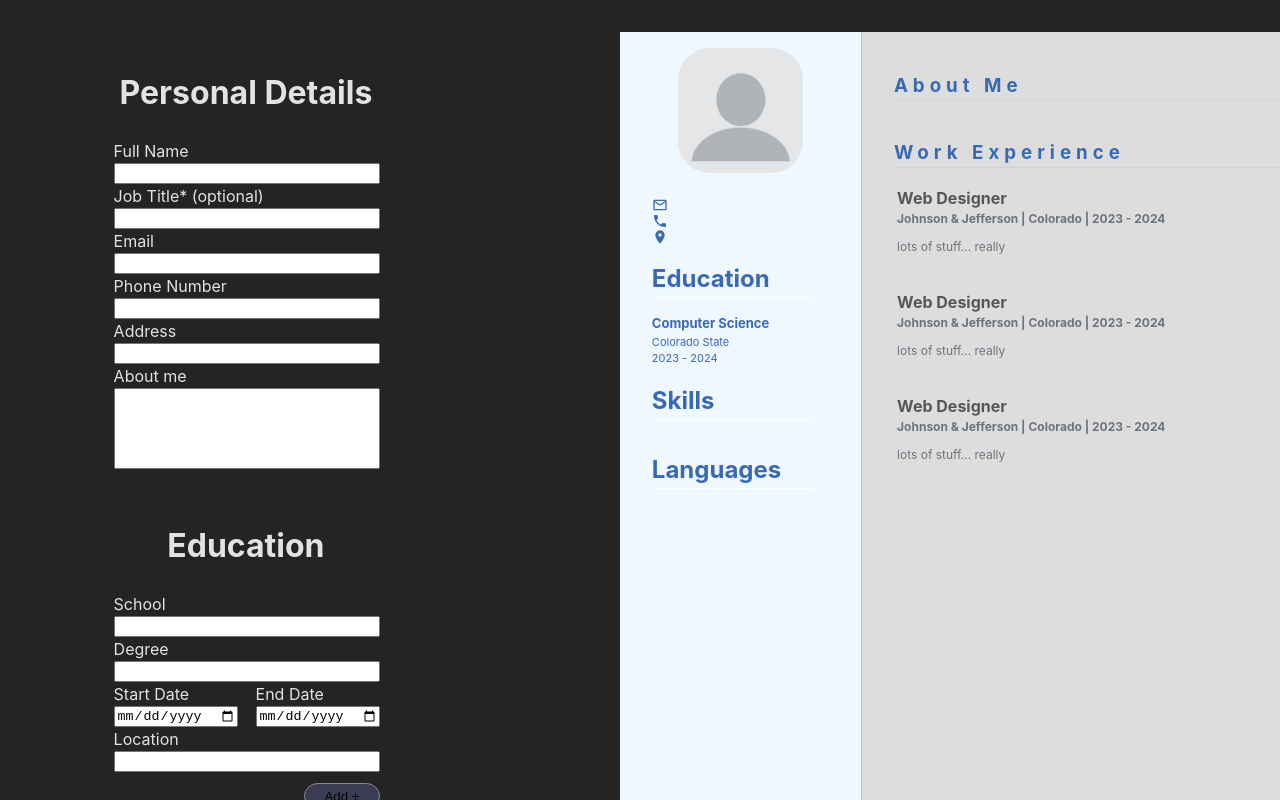
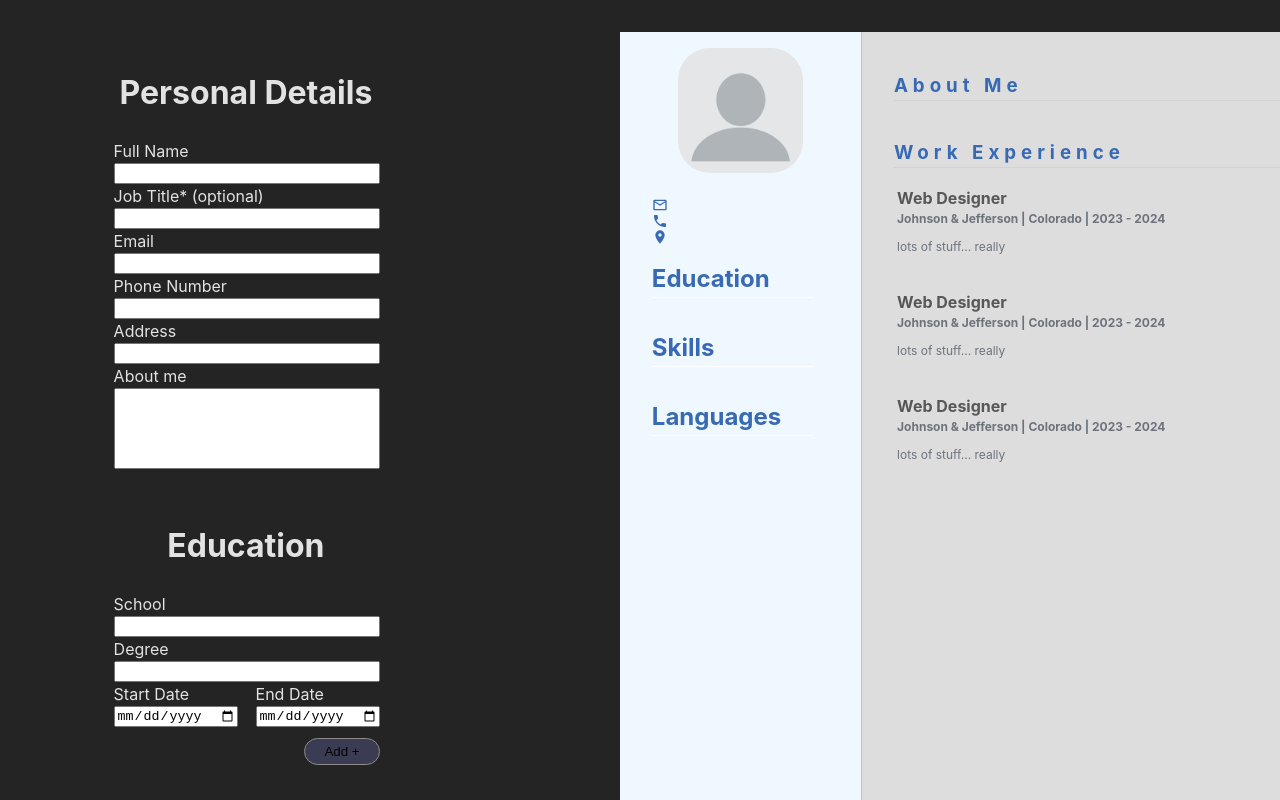
Before and after one commit to Jared588/cv-app, a React (Vite) app: page / in a window 1280 px wide. Shown: the top 800 px of the page. Built offline with nearby package versions, Linux system fonts and the light colour scheme.

Commit message:
Implement functionality to add education(s)

```diff
--- a/src/App.jsx
+++ b/src/App.jsx
@@ -12,7 +12,22 @@ function App() {
   // languages
   const [languages, setLanguages] = useState([]);
   const [langValue, setLangValue] = useState('');
-  // references
+  // education
+  const [educations, setEducations] = useState([]);
+  const [formData, setFormData] = useState({});
+
+  function handleEducationForm(id, value) {
+    setFormData((prevFormData) => ({
+      ...prevFormData,
+      [id]: value,
+    }));
+  }
+
+  function handleAddEducation(education) {
+    if (education) {
+      setEducations((prevEducations) => [...prevEducations, education])
+    }
+  }
 
   function handleChange(id, newValue) {
     setValues((prevValues) => ({
@@ -47,8 +62,11 @@ function App() {
         handleAddLang={handleAddLang}
         langValue={langValue}
         setLangValue={setLangValue}
+        handleEducationForm={handleEducationForm}
+        handleAddEducation={handleAddEducation}
+        formData={formData}
       />
-      <Cv values={values} skills={skills} languages={languages}/>
+      <Cv values={values} skills={skills} languages={languages} educations={educations}/>
     </div>
   );
 }
--- a/src/Cv.css
+++ b/src/Cv.css
@@ -6,7 +6,6 @@
 }
 
 /* Left-side */
-
 .left-side {
     display: flex;
     flex-direction: column;
@@ -38,6 +37,9 @@
     margin-right: 3rem;
 }
 
+.education-container {
+    padding-bottom: 1rem;
+}
 .education-container > *{
     margin: 0;
     font-weight: 400;
@@ -61,7 +63,6 @@
 }
 
 /* Right-side */
-
 .right-side {
     background-color: rgb(221, 221, 221);
     color: rgb(49, 52, 77);
--- a/src/Cv.jsx
+++ b/src/Cv.jsx
@@ -3,7 +3,7 @@ import ExperienceInfo from './containers/ExperienceInfo';
 import './Cv.css';
 import PropTypes from 'prop-types';
 
-function Cv({ values, skills, languages }) {
+function Cv({ values, skills, languages, educations }) {
   // import images
   const emailIcon = <svg className="contact-icons" xmlns="http://www.w3.org/2000/svg" viewBox="0 0 24 24"><title>email-outline</title><path d="M22 6C22 4.9 21.1 4 20 4H4C2.9 4 2 4.9 2 6V18C2 19.1 2.9 20 4 20H20C21.1 20 22 19.1 22 18V6M20 6L12 11L4 6H20M20 18H4V8L12 13L20 8V18Z" /></svg>
   const phoneIcon = <svg className="contact-icons" xmlns="http://www.w3.org/2000/svg" viewBox="0 0 24 24"><title>phone</title><path d="M6.62,10.79C8.06,13.62 10.38,15.94 13.21,17.38L15.41,15.18C15.69,14.9 16.08,14.82 16.43,14.93C17.55,15.3 18.75,15.5 20,15.5A1,1 0 0,1 21,16.5V20A1,1 0 0,1 20,21A17,17 0 0,1 3,4A1,1 0 0,1 4,3H7.5A1,1 0 0,1 8.5,4C8.5,5.25 8.7,6.45 9.07,7.57C9.18,7.92 9.1,8.31 8.82,8.59L6.62,10.79Z" /></svg>
@@ -20,7 +20,11 @@ function Cv({ values, skills, languages }) {
         </div>
         <div className="section">
           <h1>Education</h1>
-          <EducationInfo startDate="2023" endDate="2024" degree="Computer Science" school="Colorado State"/>
+            <div>
+              {educations.map((education, index) => (
+                <EducationInfo key={index} startDate={education.eduStartDate} endDate={education.eduEndDate} degree={education.degree} school={education.school}/>
+              ))}
+            </div>
         </div>
         <div className='section'>
           <h1>Skills</h1>
@@ -62,7 +66,8 @@ function Cv({ values, skills, languages }) {
 Cv.propTypes = {
   values: PropTypes.objectOf(PropTypes.string),
   skills: PropTypes.arrayOf(PropTypes.string),
-  languages: PropTypes.arrayOf(PropTypes.string)
+  languages: PropTypes.arrayOf(PropTypes.string),
+  educations: PropTypes.arrayOf(PropTypes.objectOf(PropTypes.string))
 };
 
 export default Cv;
--- a/src/Input.jsx
+++ b/src/Input.jsx
@@ -2,7 +2,7 @@ import InputContainer from './containers/InputContainer';
 import PropTypes from 'prop-types';
 import './input.css';
 
-export default function Info({ handleChange, handleAddSkill, skillValue, setSkillValue, handleAddLang, langValue, setLangValue }) {
+export default function Info({ handleChange, handleAddSkill, skillValue, setSkillValue, handleAddLang, langValue, setLangValue, handleEducationForm, handleAddEducation, formData }) {
     return  (
         <div className='info'>
             {/* Personal Details */}
@@ -22,14 +22,13 @@ export default function Info({ handleChange, handleAddSkill, skillValue, setSkil
             {/* Education */}
             <div className="infoContainer">
                 <h1>Education</h1>
-                <InputContainer title='School' id='school' type="text"/>
-                <InputContainer title='Degree' id='degree' type="text"/>
+                <InputContainer title='School' id='school' type="text" value={formData.school || ''} onChange={handleEducationForm}/>
+                <InputContainer title='Degree' id='degree' type="text" value={formData.degree || ''} onChange={handleEducationForm}/>
                 <div className='dateContainer'>
-                    <InputContainer title='Start Date' id='eduStartDate' type="date"/>
-                    <InputContainer title='End Date' id='eduEndDate' type="date"/>
+                    <InputContainer title='Start Date' id='eduStartDate' type="date" value={formData.startDate || ''} onChange={handleEducationForm}/>
+                    <InputContainer title='End Date' id='eduEndDate' type="date" value={formData.endDate || ''} onChange={handleEducationForm}/>
                 </div>
-                <InputContainer title='Location' id='eduLocation' type="text"/>
-                <button className='addBtn' id='eduBtn'>Add +</button>
+                <button className='addBtn' id='eduBtn' onClick={() => handleAddEducation(formData)}>Add +</button>
             </div>
 
             {/* Experience */}
@@ -74,4 +73,7 @@ Info.propTypes = {
     handleAddLang: PropTypes.func,
     langValue: PropTypes.string,
     setLangValue: PropTypes.func,
+    handleEducationForm: PropTypes.func,
+    handleAddEducation: PropTypes.func,
+    formData: PropTypes.objectOf(PropTypes.string),
 };
--- a/src/containers/InputContainer.jsx
+++ b/src/containers/InputContainer.jsx
@@ -1,10 +1,10 @@
 import PropTypes from 'prop-types';
 
-function InputContainer({ title, id, type, onChange }) {
+function InputContainer({ title, id, type, onChange, value }) {
     return (
         <div className="inputContainer">
             <label htmlFor={id}>{title} </label>
-            <input type={type} id={id} onChange={(e) => onChange(id, e.target.value)}/>
+            <input type={type} id={id} value={value} onChange={(e) => onChange(id, e.target.value)}/>
         </div>
     );
 }
```
